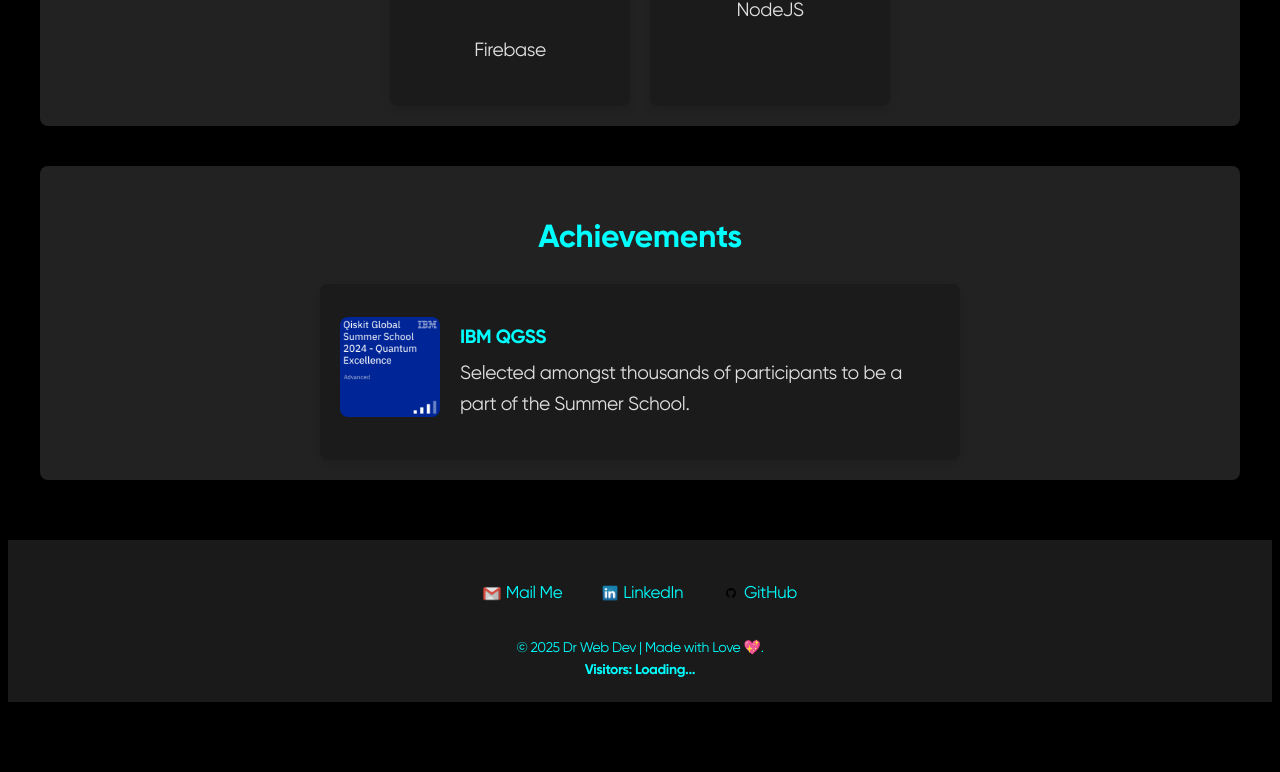
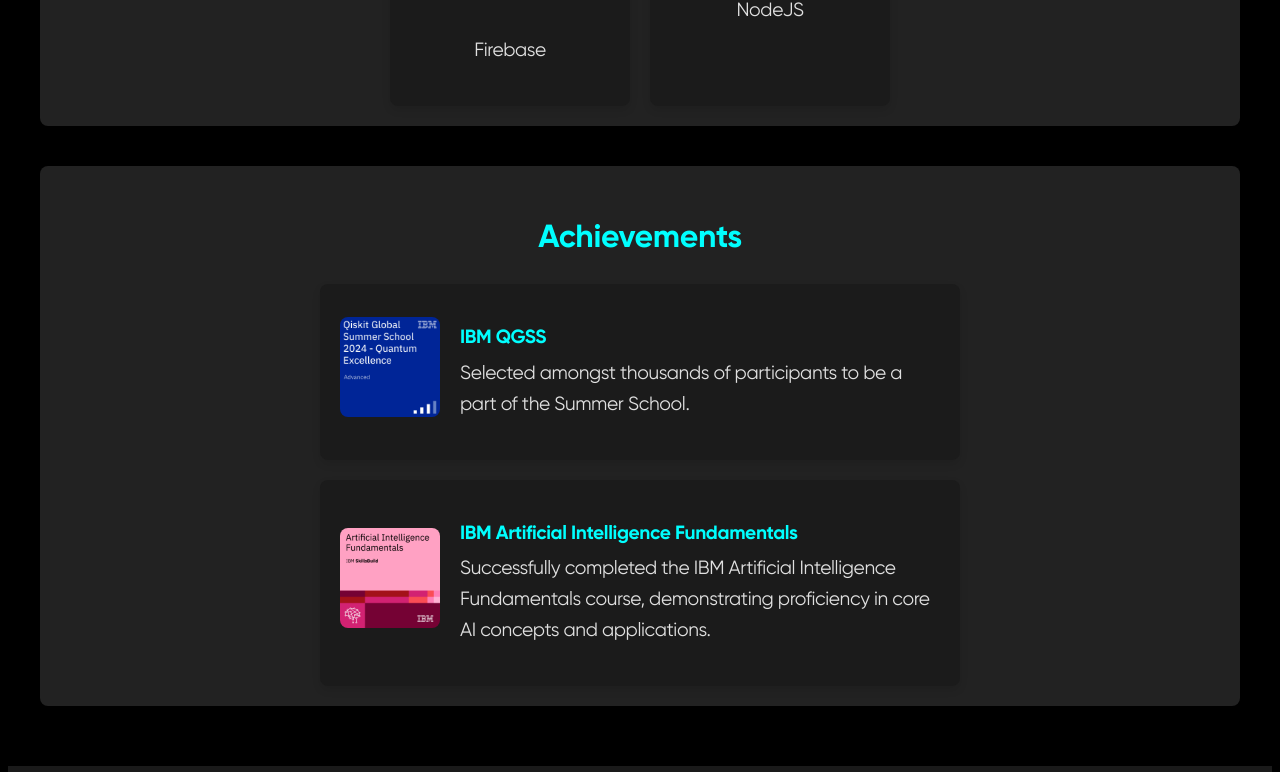
Before and after one commit to LordAizen1/porfolio, a React (Vite) app: page /porfolio/know-more in a window 1280 px wide. Shown: the part 2025-2797 px from the top of the page. Before the commit the page ends 2735 px from the top, so only its background shows below. Built offline with nearby package versions, Linux system fonts and the light colour scheme; no server answers; the database is empty.

Commit message:
updated resume & new IBM credly badge

```diff
--- a/src/pages/KnowMore.jsx
+++ b/src/pages/KnowMore.jsx
@@ -130,6 +130,23 @@
               Selected amongst thousands of participants to be a part of the Summer School.
             </p>
           </motion.div>
+          <motion.div
+            initial={{ opacity: 0, y: 20 }}
+            animate={{ opacity: 1, y: 0 }}
+            transition={{ duration: 0.1, delay: 0.2 }}
+            whileHover={{ scale: 1.05 }}
+            className="achievement"
+          >
+            <img
+              src="/porfolio/images/artificial-intelligence-fundamentals.png"
+              alt="IBM AI Fundamentals Badge"
+              className="achievement-icon"
+            />
+            <p>
+              <strong>IBM Artificial Intelligence Fundamentals</strong>
+              Successfully completed the IBM Artificial Intelligence Fundamentals course, demonstrating proficiency in core AI concepts and applications.
+            </p>
+          </motion.div>
         </div>
       </motion.section>
     </motion.div>
```
Also changed, not shown: public/images/artificial-intelligence-fundamentals.png (added), 1 other file (tests, documents, lock files or other folders).
